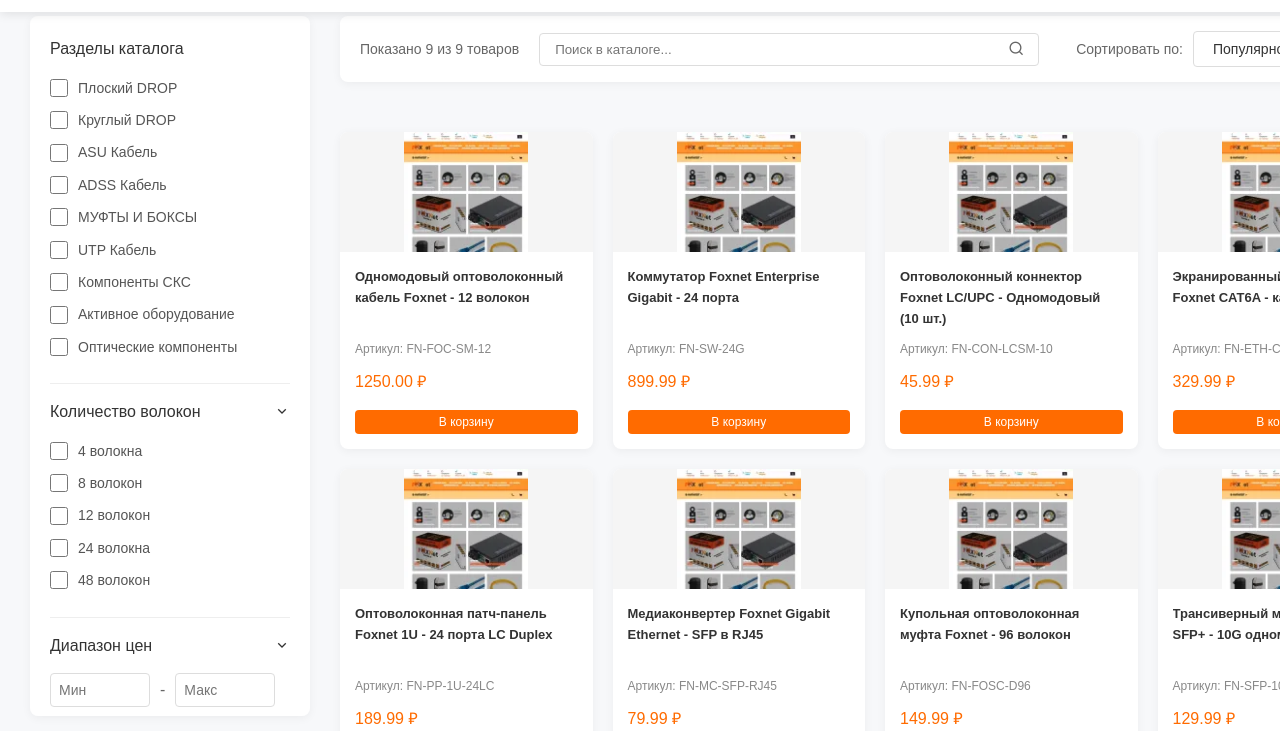
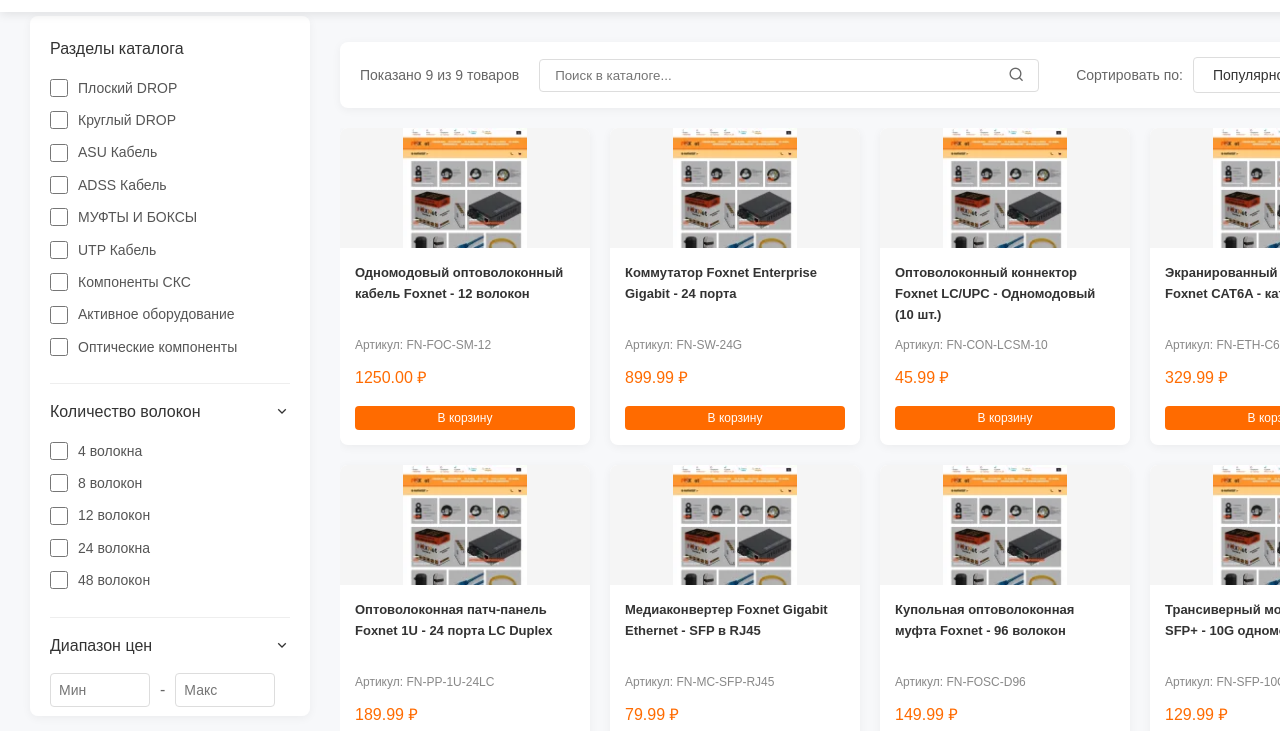
Before and after one commit to Johnykrsk888/FOXNET, a website: page index.html in a window 1280 px wide. Shown: the part 69-800 px from the top of the page. Drawn offline with nearby package versions, Linux system fonts and the light colour scheme; a web font is replaced by a local one.

Commit message:
Revert "стабильная версия!!!"
This reverts commit 0216818e820396dc587d797b83d9b67f0a106753.

```diff
--- a/index.html
+++ b/index.html
@@ -317,14 +317,11 @@
             display: flex;
             justify-content: space-between;
             align-items: center;
+            margin-bottom: 20px;
             background-color: #fff;
             padding: 15px 20px;
             border-radius: 8px;
             box-shadow: 0 2px 10px rgba(0, 0, 0, 0.05);
-            position: fixed;
-            top: 85px;
-            width: 1070px; /* Calculated width of the product section */
-            z-index: 99;
         }
 
         .results-count {
@@ -353,11 +350,16 @@
             background-color: #fff;
         }
 
+        .product-grid-container {
+            height: calc(100vh - 185px); /* header + controls height */
+            overflow-y: auto;
+            padding-right: 10px; /* for scrollbar */
+        }
+
         .product-grid {
             display: grid;
             grid-template-columns: repeat(4, 1fr);
             gap: 20px;
-            margin-top: 90px; /* To push grid below fixed controls */
         }
 
         .product-card {
@@ -660,7 +662,9 @@
                     </div>
                 </div>
 
-                <div class="product-grid"></div>
+                <div class="product-grid-container">
+                    <div class="product-grid"></div>
+                </div>
 
 
             </div>
```
